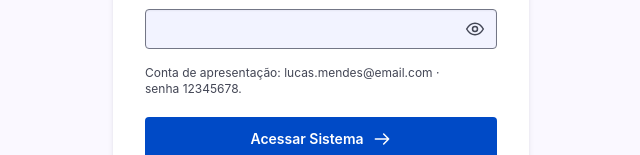
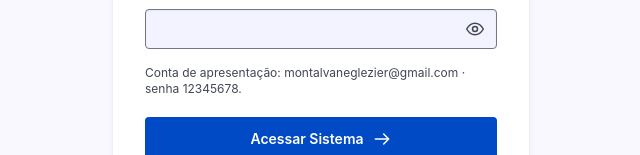
Before and after one commit to Glezier/controle-financeiro, a React (Vite) app in the folder frontend/: page /login in a window 1280 px wide. Shown: the part 439-594 px from the top of the page, without its empty margins (319-959 px from the left). Built offline with nearby package versions, Linux system fonts and the light colour scheme; no server answers; a web font is replaced by a local one.

Commit message:
chore: update demo account credentials

```diff
--- a/frontend/src/mocks/auth.ts
+++ b/frontend/src/mocks/auth.ts
@@ -2,7 +2,7 @@ import type { AuthAdapter, AuthResult } from '../types/auth'
 import type { UserProfile } from '../types/profile'
 
 // Public, fictitious credentials for the demonstration; never real account secrets.
-export const demoAccess = { email: 'lucas.mendes@email.com', password: '12345678' }
+export const demoAccess = { email: 'montalvaneglezier@gmail.com', password: '12345678' }
 const cancelled = (): AuthResult<never> => ({
   ok: false,
   error: { code: 'cancelled', message: 'Operação cancelada.' },
```
